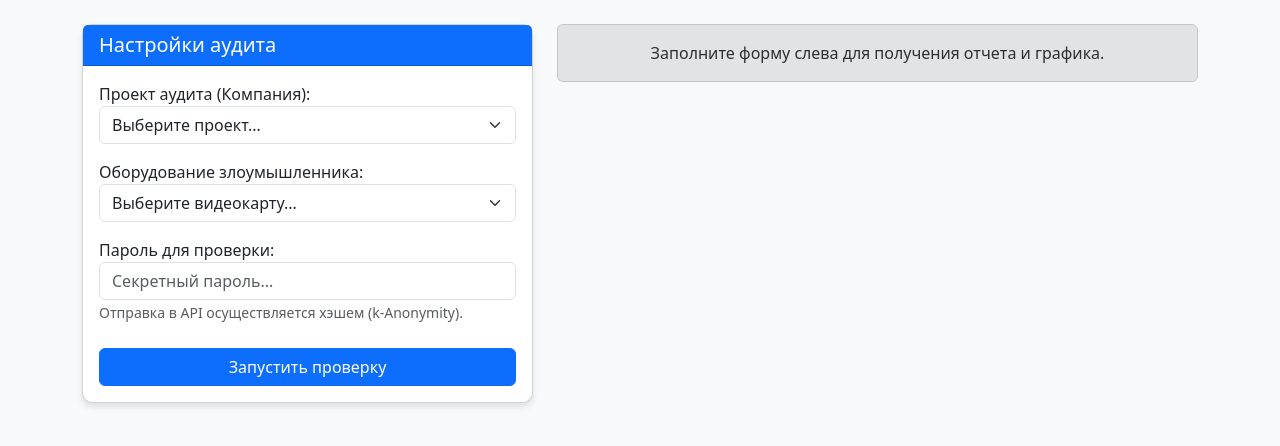
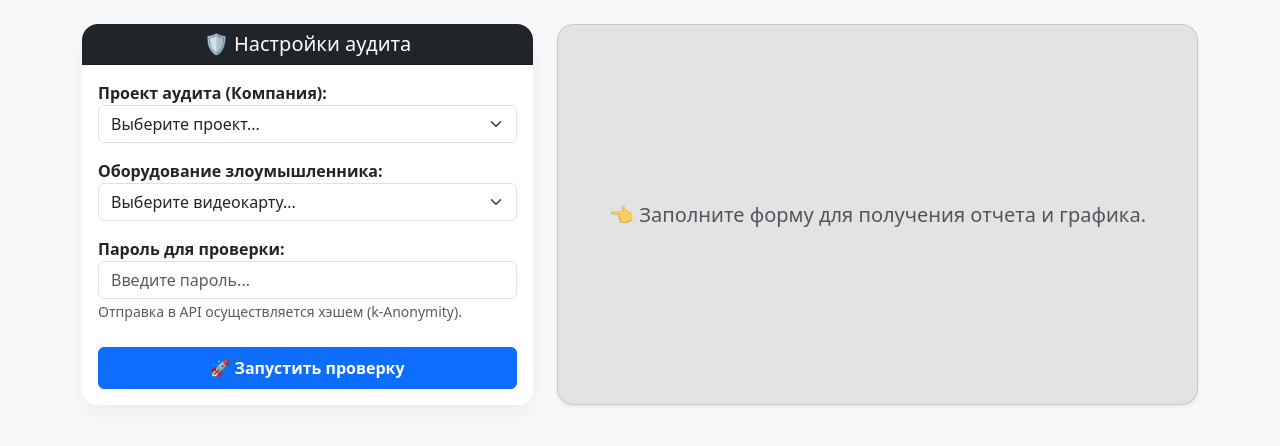
Before and after one commit to ve1d3RR/password-entropy-calc, a Django app: page / in a window 1280 px wide. Shown: the part 56-502 px from the top of the page. Run offline with Django 5.2, Linux system fonts and the light colour scheme; data that the repository does not hold is empty.

Commit message:
Update frontend animations, refactor models and admin (hide price, display Watts and Hashrate format)

```diff
--- a/audit/forms.py
+++ b/audit/forms.py
@@ -1,3 +1,4 @@
+
 from django import forms
 from .models import AuditProject, HardwareRig
 
@@ -10,8 +11,7 @@ class PasswordCheckForm(forms.Form):
     """
     password = forms.CharField(
         label="Пароль для проверки",
-        # Используем PasswordInput, чтобы символы скрывались звездочками при вводе
-        widget=forms.PasswordInput(attrs={'class': 'form-control', 'placeholder': 'Секретный пароль...'}),
+        widget=forms.TextInput(attrs={'class': 'form-control', 'placeholder': 'Введите пароль...'}),
         min_length=1
     )
 
--- a/audit/templates/audit/check.html
+++ b/audit/templates/audit/check.html
@@ -1,25 +1,53 @@
 {% extends 'audit/base.html' %}
 
 {% block content %}
-<div class="row justify-content-center">
+<style>
+    /* CSS Анимации */
+    .fade-in {
+        animation: fadeIn 0.8s ease-in-out;
+    }
+    @keyframes fadeIn {
+        from { opacity: 0; transform: translateY(20px); }
+        to { opacity: 1; transform: translateY(0); }
+    }
+    .pulse-danger {
+        animation: pulseDanger 2s infinite;
+    }
+    @keyframes pulseDanger {
+        0% { box-shadow: 0 0 0 0 rgba(220, 53, 69, 0.7); }
+        70% { box-shadow: 0 0 0 10px rgba(220, 53, 69, 0); }
+        100% { box-shadow: 0 0 0 0 rgba(220, 53, 69, 0); }
+    }
+    .result-card {
+        border: none;
+        border-radius: 15px;
+        box-shadow: 0 10px 20px rgba(0,0,0,0.05);
+        transition: transform 0.3s;
+    }
+    .result-card:hover {
+        transform: translateY(-5px);
+    }
+</style>
+
+<div class="row justify-content-center fade-in">
 
     <!-- Форма ввода -->
     <div class="col-md-5 mb-4">
         <div class="card result-card h-100">
-            <div class="card-header bg-primary text-white">
-                <h5 class="mb-0">Настройки аудита</h5>
+            <div class="card-header bg-dark text-white rounded-top-4">
+                <h5 class="mb-0 text-center">🛡️ Настройки аудита</h5>
             </div>
             <div class="card-body">
                 <form method="POST">
                     {% csrf_token %}
-                    <div class="mb-3">{{ form.project.label_tag }} {{ form.project }}</div>
-                    <div class="mb-3">{{ form.hardware.label_tag }} {{ form.hardware }}</div>
-                    <div class="mb-4">
+                    <div class="mb-3 fw-bold">{{ form.project.label_tag }} {{ form.project }}</div>
+                    <div class="mb-3 fw-bold">{{ form.hardware.label_tag }} {{ form.hardware }}</div>
+                    <div class="mb-4 fw-bold">
                         {{ form.password.label_tag }}
                         {{ form.password }}
-                        <small class="text-muted">Отправка в API осуществляется хэшем (k-Anonymity).</small>
+                        <small class="text-muted fw-normal">Отправка в API осуществляется хэшем (k-Anonymity).</small>
                     </div>
-                    <button type="submit" class="btn btn-primary w-100">Запустить проверку</button>
+                    <button type="submit" class="btn btn-primary w-100 py-2 fw-bold">🚀 Запустить проверку</button>
                 </form>
             </div>
         </div>
@@ -28,31 +56,38 @@
     <!-- Результаты и График -->
     <div class="col-md-7 mb-4">
         {% if result %}
-            <div class="card result-card">
-                <div class="card-header bg-dark text-white">
-                    <h5 class="mb-0">Отчет безопасности и Прогноз</h5>
+            <div class="card result-card fade-in">
+                <div class="card-header bg-dark text-white rounded-top-4">
+                    <h5 class="mb-0 text-center">📊 Отчет безопасности и Прогноз</h5>
                 </div>
-                <div class="card-body row">
-                    <div class="col-sm-6 mb-3">
-                        <p class="mb-1 text-muted">Длина / Энтропия:</p>
-                        <h5>{{ result.length }} симв. / {{ result.entropy }} bit</h5>
+                <div class="card-body row align-items-center">
+
+                    <!-- Вывод угрозы -->
+                    <div class="col-12 mb-4 text-center">
+                        {% if result.is_pwned %}
+                            <div class="alert alert-danger mb-0 pulse-danger fw-bold fs-5">
+                                ⚠️ КРИТИЧЕСКИЙ РИСК: Пароль найден в глобальных базах утечек!
+                            </div>
+                        {% else %}
+                            <div class="alert alert-success mb-0 fw-bold fs-5 shadow-sm">
+                                ✅ БЕЗОПАСНО: В базах утечек не найден.
+                            </div>
+                        {% endif %}
                     </div>
-                    <div class="col-sm-6 mb-3">
-                        <p class="mb-1 text-muted">Время перебора:</p>
-                        <h5>{{ result.crack_time|floatformat:"2" }} сек.</h5>
+
+                    <div class="col-sm-6 mb-3 text-center">
+                        <p class="mb-1 text-muted text-uppercase fw-bold" style="font-size: 0.8rem;">Длина / Энтропия</p>
+                        <h4 class="text-primary">{{ result.length }} симв. / {{ result.entropy }} bit</h4>
                     </div>
-                    <div class="col-12 mb-3">
-                        {% if result.is_pwned %}
-                            <div class="alert alert-danger mb-0">⚠️ <strong>СКОМПРОМЕТИРОВАН!</strong> Найден в базе утечек.</div>
-                        {% else %}
-                            <div class="alert alert-success mb-0">✅ <strong>БЕЗОПАСНО.</strong> В базах утечек не найден.</div>
-                        {% endif %}
+                    <div class="col-sm-6 mb-3 text-center">
+                        <p class="mb-1 text-muted text-uppercase fw-bold" style="font-size: 0.8rem;">Время перебора (Brute-Force)</p>
+                        <h4 class="text-warning">{{ result.crack_time|floatformat:"2" }} сек.</h4>
                     </div>
 
                     <!-- Блок для графика -->
                     <div class="col-12 mt-3">
-                        <h6 class="text-center text-muted">Прогноз времени взлома при увеличении длины пароля</h6>
-                        <canvas id="crackChart" height="100"></canvas>
+                        <h6 class="text-center text-muted fw-bold">Прогноз времени взлома при увеличении пароля</h6>
+                        <canvas id="crackChart" height="120"></canvas>
                     </div>
                 </div>
             </div>
@@ -60,7 +95,6 @@
             <!-- Подключаем Chart.js -->
             <script src="https://cdn.jsdelivr.net/npm/chart.js"></script>
             <script>
-                // Получаем данные из Python (views.py)
                 const ctx = document.getElementById('crackChart').getContext('2d');
                 const labels = {{ result.chart_labels|safe }};
                 const dataPoints = {{ result.chart_data|safe }};
@@ -70,27 +104,42 @@
                     data: {
                         labels: labels,
                         datasets: [{
-                            label: 'Время взлома (секунды)',
+                            label: 'Время взлома (сек.)',
                             data: dataPoints,
                             borderColor: '#0d6efd',
-                            backgroundColor: 'rgba(13, 110, 253, 0.2)',
-                            borderWidth: 2,
+                            backgroundColor: 'rgba(13, 110, 253, 0.1)',
+                            borderWidth: 3,
+                            pointBackgroundColor: '#fff',
+                            pointBorderColor: '#0d6efd',
+                            pointBorderWidth: 2,
+                            pointRadius: 5,
                             fill: true,
-                            tension: 0.3
+                            tension: 0.4
                         }]
                     },
                     options: {
+                        animation: {
+                            y: {
+                                duration: 1500,
+                                easing: 'easeOutElastic'
+                            }
+                        },
                         scales: {
                             y: {
-                                type: 'logarithmic', // Логарифмическая шкала (т.к. время растет экспоненциально)
+                                type: 'logarithmic',
                                 title: { display: true, text: 'Секунды (Лог. шкала)'}
                             }
+                        },
+                        plugins: {
+                            legend: { display: false }
                         }
                     }
                 });
             </script>
         {% else %}
-            <div class="alert alert-secondary text-center">Заполните форму слева для получения отчета и графика.</div>
+            <div class="alert alert-secondary text-center h-100 d-flex align-items-center justify-content-center shadow-sm rounded-4">
+                <span class="fs-5 text-muted">👈 Заполните форму для получения отчета и графика.</span>
+            </div>
         {% endif %}
     </div>
 
```
Also changed, not shown: audit/admin.py (+55 -4 lines), audit/models.py (+25 -13 lines), audit/migrations/0002_hardwarerig_price.py (added).
